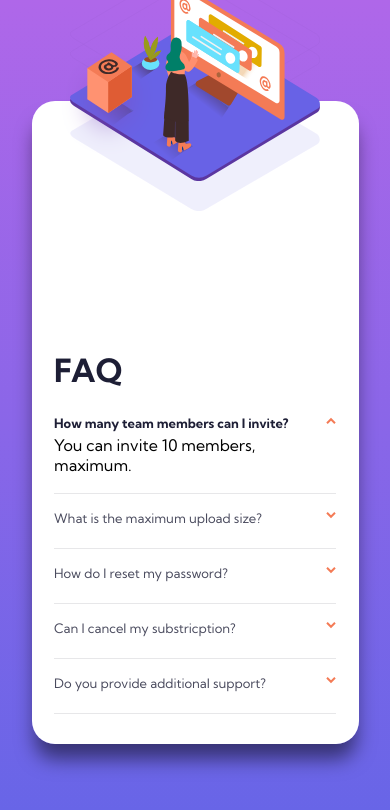
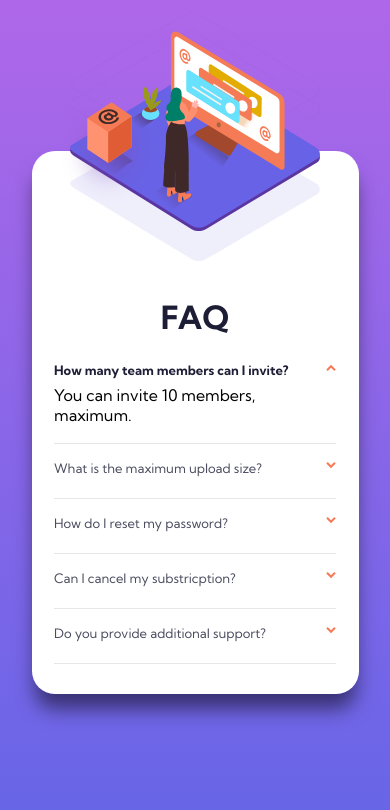
Before and after one commit to rocky1207/internship-assigments, a plain HTML site: page faq_accordion-assignment4/index.html in a window 390 px wide. Both pictures are taken after a click on the element "How many team members can I invite?". Drawn offline with Linux system fonts and the light colour scheme.

Commit message:
It should be finished...

```diff
--- a/faq_accordion-assignment4/index.html
+++ b/faq_accordion-assignment4/index.html
@@ -19,7 +19,7 @@
             <article class="text">
                 <h3>FAQ</h3>
                 <div class="pHolders">
-                    <p class="question"><span>How many team members can I invite?</span><img src="images/icon-arrow-down.svg" alt="arrow-down"></p>
+                    <p id="diseb" class="question"><span>How many team members can I invite?</span><img src="images/icon-arrow-down.svg" alt="arrow-down"></p>
 
                 </div>
                 <div class="pHolders">
--- a/faq_accordion-assignment4/js/script.js
+++ b/faq_accordion-assignment4/js/script.js
@@ -7,30 +7,22 @@ function start() {
 
 }
 
-function showAnswer(p,i) {
+function showAnswer(obj,i) {
     var text = ['You can invite 10 members, maximum.', 'No more than 2GB. All files in your account must fit your allotted storage space.', 'You should call an operator!', 'Of course You can...', 'Yes, we do...'];
-    p.style.fontWeight = '700';
-    p.style.color = '#1E1F36';
-    p.children[1].style.transform = 'rotate(180deg)';
+    obj.style.fontWeight = '700';
+    obj.style.color = '#1E1F36';
+    obj.children[1].style.transform = 'rotate(180deg)';
     var div = document.getElementsByClassName('pHolders');
-    var write_p = document.createElement('p');
-    div[i].appendChild(write_p);
-
-    write_p.setAttribute('class', 'ispis');
-    var ispis = document.getElementsByClassName('ispis');
-
-
-    if(ispis.length == 1) {
-        ispis[0].innerHTML = text[i];
-
-        console.log(i);
+    var p = document.createElement('p');
+    p.style.paddingTop = '3px';
+    div[i].appendChild(p);
+    if(div[i].children.length >2) {
+        p.remove();
     } else {
-        ispis[i].innerHTML = '';
+        p.innerHTML = text[i];
+        setInterval(deleteAnswer, 3500, p);
     }
 }
-/*
-function deleteAnswer(el) {
-    var num = 1;
-    num += el;
-    console.log(num);
-}*/
+function deleteAnswer(p) {
+    p.remove();
+}
--- a/faq_accordion-assignment4/scss/style.scss
+++ b/faq_accordion-assignment4/scss/style.scss
@@ -27,6 +27,9 @@ h3 {
     line-height: 100%;
     color: $darkDesaturatedBlue;
     padding-bottom: 13px;
+    @media only screen and (max-width: 767px) and (min-width: 327px) {
+        text-align: center;
+    }
 }
 div.pHolders {
     padding: 0 0 18px 0;
@@ -71,15 +74,15 @@ main {
     border-radius: 23px;
     @media only screen and (max-width: 1024px) and (min-width: 768px) {
         width: 720px;
-        height: 650px;
+        height: 550px;
     }
     @media only screen and (max-width: 767px) and (min-width: 500px) {
         width: 450px;
-        height: 643px;
+        height: 543px;
     }
     @media only screen and (max-width: 499px) and (min-width: 327px) {
         width: 327px;
-        height: 643px;
+        height: 543px;
     }
 }
 section {
@@ -162,7 +165,7 @@ article.text {
     padding: 65px 95px 83px 0;
     @media only screen and (max-width: 767px) and (min-width: 500px) {
         padding: 60px 30px;
-        text-align: center;
+        //text-align: center;
     }
     @media only screen and (max-width: 499px) and (min-width: 327px) {
         width: 330px;
```
Also changed, not shown: faq_accordion-assignment4/scss/style.css, 1 other file.
